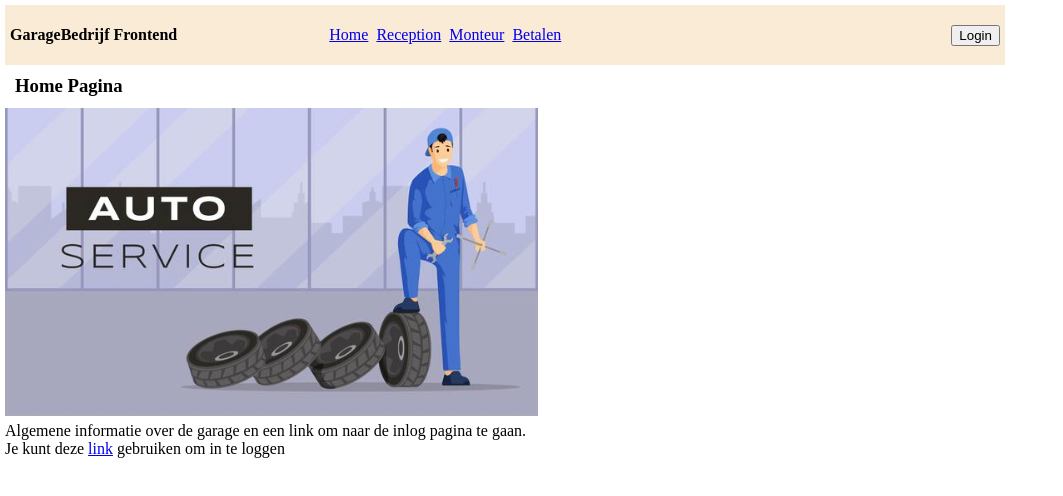
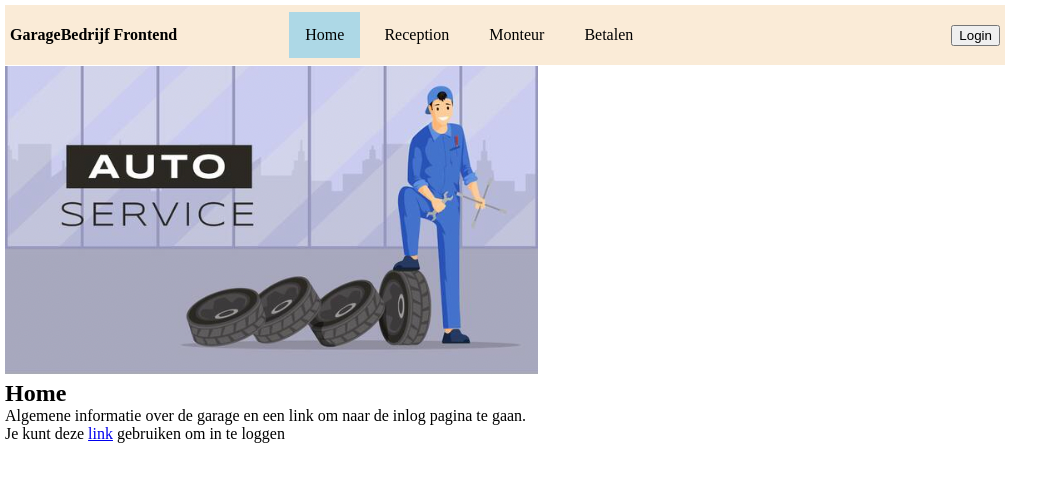
Before and after one commit to jurgenkervezee/eindopdracht-frontend-garage, a React (Create React App) app: page / in a window 1280 px wide. Shown: the top 496 px of the page, without its empty margins (0-1063 px from the left). Built offline with nearby package versions, Linux system fonts and the light colour scheme; sample sign-in values are in the browser's storage.

Commit message:
added client api call en nav menu switch

```diff
--- a/src/App.css
+++ b/src/App.css
@@ -4,9 +4,19 @@
     display: flex;
     flex-basis: 1200px;
     flex-direction: column;
-    justify-content: center;
+    /*justify-content: center;*/
 }
 
 h3{
     margin: 10px;
 }
+
+form {
+    display: flex;
+    flex-direction: column;
+    background-color: lightblue;
+    padding: 32px;
+    max-width: 300px;
+    border-radius: 4px;
+    margin-top: 10px;
+}
--- /dev/null
+++ b/src/components/PageHeader.js
@@ -0,0 +1,20 @@
+import logo from "../assets/Mechanic.png";
+import React from "react";
+
+
+function PageHeader({title,logo,logoName }){
+    return(
+      <div className="titel-container">
+
+          <img
+              src={logo}
+              alt={logoName}
+              className="logo"
+          />
+          <h2>{title}</h2>
+      </div>
+
+    );
+}
+
+export default PageHeader;
--- a/src/components/TopMenu.css
+++ b/src/components/TopMenu.css
@@ -22,4 +22,9 @@ nav {
     display: flex;
     /*justify-content: center;*/
     height: 60px;
+    padding-left: 5px;
 }
+
+.active-link {
+    background-color: lightblue;
+}
--- a/src/components/TopMenu.js
+++ b/src/components/TopMenu.js
@@ -1,6 +1,6 @@
 import './TopMenu.css';
 import React, {useContext} from 'react';
-import {Link, useHistory} from 'react-router-dom';
+import { NavLink, useHistory} from 'react-router-dom';
 import {AuthContext} from '../context/AuthContext';
 
 
@@ -16,16 +16,16 @@ function TopMenu() {
                     <h4>GarageBedrijf Frontend</h4>
                     <ul>
                         <li>
-                            <Link to="/">Home</Link>
+                            <NavLink to="/" exact activeClassName="active-link">Home</NavLink>
                         </li>
                         <li>
-                            <Link to="/reception">Reception</Link>
+                            <NavLink to="/reception" exact activeClassName="active-link">Reception</NavLink>
                         </li>
                         <li>
-                            <Link to="/mechanic">Monteur</Link>
+                            <NavLink to="/mechanic" exact activeClassName="active-link">Monteur</NavLink>
                         </li>
                         <li>
-                            <Link to="/cashier">Betalen</Link>
+                            <NavLink to="/cashier" exact activeClassName="active-link">Betalen</NavLink>
                         </li>
                     </ul>
                     <div>
--- /dev/null
+++ b/src/pages/Home.css
@@ -0,0 +1,6 @@
+.inner-container{
+    display: flex;
+    flex-direction: column;
+    /*align-items: center;*/
+
+}
--- a/src/pages/HomePage.js
+++ b/src/pages/HomePage.js
@@ -1,21 +1,25 @@
+import './Home.css';
 import React from 'react';
-import { Link } from 'react-router-dom';
+import {Link} from 'react-router-dom';
 import logo from "../assets/Mechanic.png";
+import PageHeader from "../components/PageHeader";
+
 
 function HomePage() {
 
     return (
         <>
-            <h3>Home Pagina</h3>
-            <div>
-                <img
-                    src={logo}
-                    alt="logo"
-                    className="logo"
+            <div className="inner-container">
+
+                <PageHeader
+                    logo={logo}
+                    title="Home"
+                    logoName="homepageLogo"
                 />
+
+                <p>Algemene informatie over de garage en een link om naar de inlog pagina te gaan.</p>
+                <p>Je kunt deze <Link to="/signin">link</Link> gebruiken om in te loggen</p>
             </div>
-            <p>Algemene informatie over de garage en een link om naar de inlog pagina te gaan.</p>
-            <p>Je kunt deze <Link to="/signin">link</Link> gebruiken om in te loggen</p>
         </>
     );
 }
--- /dev/null
+++ b/src/pages/Reception.css
@@ -0,0 +1,27 @@
+ul {
+    list-style-type: none;
+    margin: 0;
+    padding: 0;
+    overflow: hidden;
+}
+
+li {
+    /*float: left;*/
+}
+
+li a {
+    display: block;
+    color: black;
+    text-align: center;
+    padding: 14px 16px;
+    text-decoration: none;
+}
+
+li a:hover {
+    background-color: grey;
+}
+
+button{
+    /*border: none;*/
+
+}
--- a/src/pages/ReceptionPage.js
+++ b/src/pages/ReceptionPage.js
@@ -1,13 +1,116 @@
-import React from 'react';
+import './Reception.css';
+import React, {useState} from 'react';
+import axios from "axios";
 
 function ReceptionPage() {
 
+    const [navSearchClient, setNavSearchClient] = useState(true);
+    const [navNewClient, setNavNewClient] = useState(false);
+    const [navAppointment, setNavAppointment] = useState(false);
+
+    const [clientSearchName, setClientSearchName] = useState('');
+    const [client, setClient] = useState({});
+    // console.log(navSearchClient);
+
+    function handleMenuVisibility(menuItem) {
+
+        console.log(menuItem);
+
+        switch (menuItem) {
+            case "Zoek Client":
+                setNavSearchClient(true);
+                setNavNewClient(false);
+                setNavAppointment(false);
+                break;
+            case "Nieuwe Client":
+                setNavSearchClient(false);
+                setNavNewClient(true);
+                setNavAppointment(false);
+                break;
+            case "Maak Afspraak":
+                setNavSearchClient(false);
+                setNavNewClient(false);
+                setNavAppointment(true);
+                break;
+            default:
+                setNavSearchClient(true);
+                setNavNewClient(false);
+                setNavAppointment(false);
+                break;
+        }
+    }
+
+    async function handleClientSearch(e) {
+        e.preventDefault();
+
+        const token = localStorage.getItem('token');
+
+        try {
+            const result = await axios.get(`http://localhost:8080/api/clients/lastname/${clientSearchName}`, {
+                headers: {
+                    "Content-Type": "application/json",
+                    Authorization: `Bearer ${token}`,
+                }
+            });
+            console.log(result);
+            setClient(result.data);
+
+            const { data } = result.data;
+            console.log(data);
+        } catch (e) {
+            console.error(e);
+        }
+    }
+
     return (
         <>
-            <h3>Receptie Pagina</h3>
+            <div className="inner-container">
+                <h3>Receptie Pagina</h3>
+                <nav className="navbar">
+                    <ul>
+                        <button
+                            type="button"
+                            onClick={() => handleMenuVisibility("Zoek Client")}
+                        >
+                            Zoek Client
+                        </button>
+                        <button
+                            type="button"
+                            onClick={() => handleMenuVisibility("Nieuwe Client")}
+                        >
+                            Nieuwe Client
+                        </button>
+                        <button
+                            type="button"
+                            onClick={() => handleMenuVisibility("Maak Afspraak")}
+                        >Maken Afspraak
+                        </button>
+                    </ul>
+                </nav>
+{/*Form element toe search for clients*/}
+                {navSearchClient ?
+                    <form
+                        onSubmit={handleClientSearch}
+                    >
+                        <label
+                            htmlFor="client">
+                            Zoek client
+                            <input
+                                type="text"
+                                id="client"
+                                onChange={(e) => setClientSearchName(e.target.value)}
+                                value={clientSearchName}
+                            />
+                        </label>
+                        <button
+                            type="submit"
+                        >Zoek
+                        </button>
+                    </form>
+                    : <p>Loading</p>
+                }
 
-            <div>
-                Dit is een beveiligde pagina. Nadat je ben ingelogd als een receptioniste krijg je deze pagina te zien.
+
             </div>
         </>
     );
--- a/src/pages/SignIn.css
+++ b/src/pages/SignIn.css
@@ -1,11 +1,4 @@
-form {
-    display: flex;
-    flex-direction: column;
-    background-color: #faeab3;
-    padding: 32px;
-    max-width: 300px;
-    border-radius: 4px;
-}
+
 
 form label {
     margin: 4px 0;
--- a/src/pages/SignInPage.js
+++ b/src/pages/SignInPage.js
@@ -7,7 +7,7 @@ import {AuthContext} from "../context/AuthContext";
 function SignInPage() {
 
     const history = useHistory();
-    const {login, isAuth, setIsAuth} = useContext(AuthContext);
+    const { login } = useContext(AuthContext);
     const [userName, setUserName] = useState('');
     const [password, setPassword] = useState('');
 
@@ -21,23 +21,15 @@ function SignInPage() {
                 password: password,
 
             });
+            login(result.data);
+            const role = result.data.roles[0];
 
-
-
-            console.log(result);
-            //accesstoken
-            console.log(result.data.accessToken)
-            //Function Role
-            console.log(result.data.roles[0])
-
-
-            login(result.data);
-
-
-
-
-        if(result.data.roles[0]=== "ROLE_RECEPTION"){
+        if(role === "ROLE_RECEPTION"){
         history.push('/reception')
+        } else if(role === "ROLE_MECHANIC"){
+            history.push('/mechanic')
+        } else if(role === "ROLE_CASHIER"){
+            history.push('/cashier')
         }
 
         } catch (e) {
```
